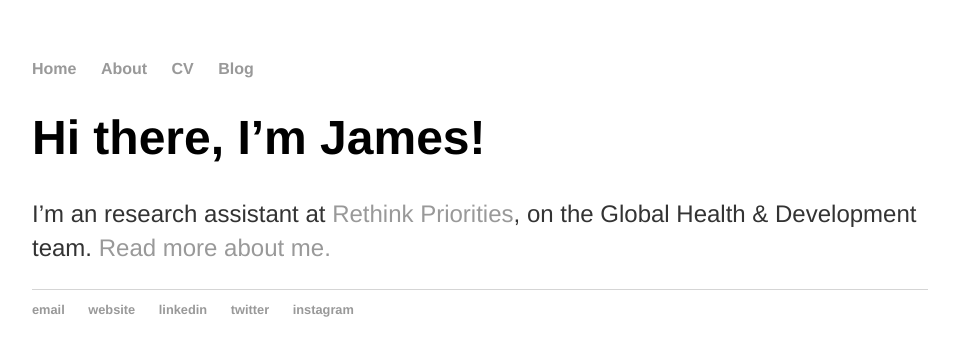
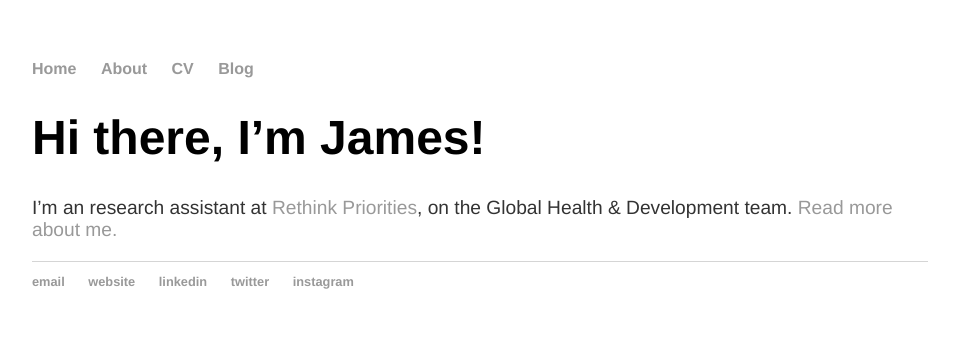
Before and after one commit to y-james-hu/y-james-hu.github.io, a Jekyll site: the page built from index.html, in a window 1280 px wide. Shown: the top 356 px of the page, without its empty margins (160-1119 px from the left). Built offline with Jekyll 4.4.1, drawn with Linux system fonts in a browser that asks for light colours.

Commit message:
Update main.css

```diff
--- a/css/main.css
+++ b/css/main.css
@@ -24,9 +24,9 @@ h1 {
     font-family:'Helvetica', 'Arial', 'Sans-Serif';
 }
 p {
-    font-size: 1.5em;
+    font-size: 1.2em;
     font-family:'Helvetica', 'Arial', 'Sans-Serif';
-    line-height: 1.4em;
+    line-height: 1.15em;
     color: #333;
 }
 footer {
```
